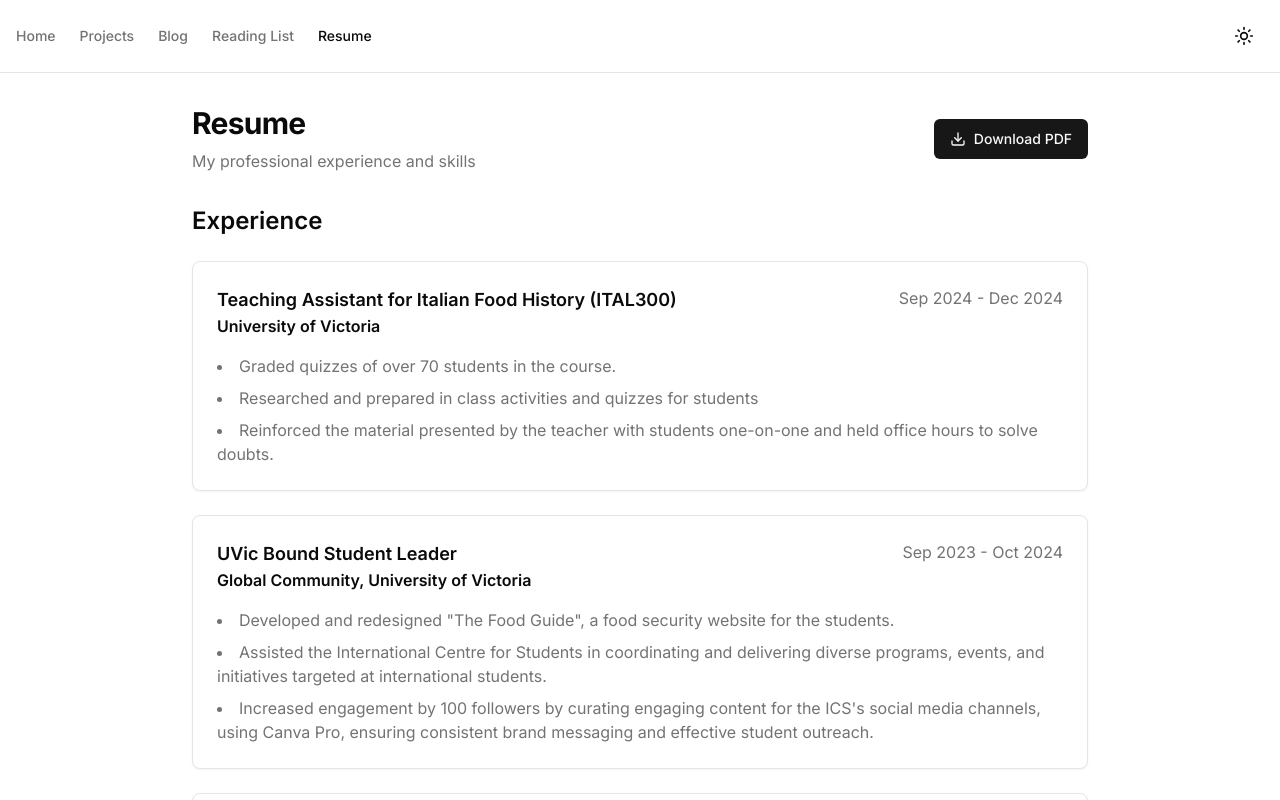
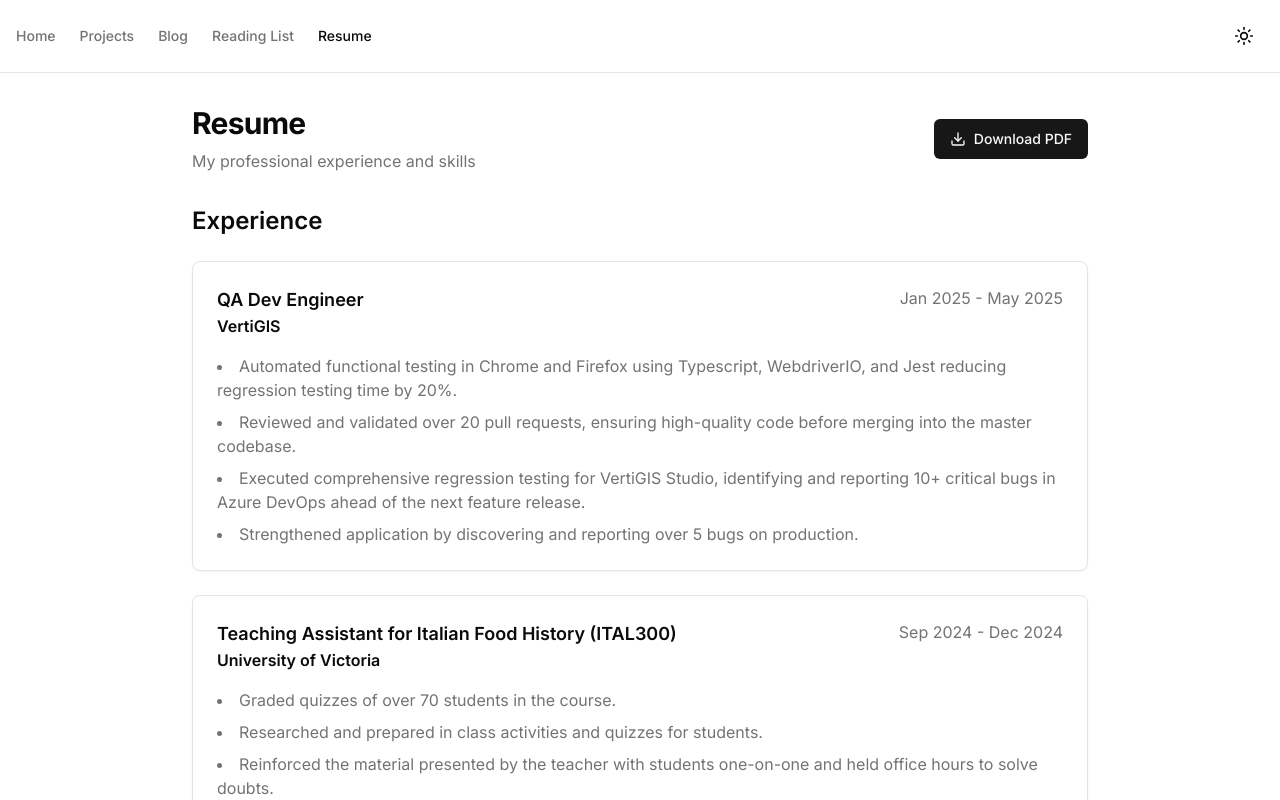
Before and after one commit to palodaman/website, a Next.js app: page /resume in a window 1280 px wide. Shown: the top 800 px of the page. Built offline with nearby package versions, Linux system fonts and the light colour scheme.

Commit message:
added a job to resume

```diff
--- a/app/resume/page.tsx
+++ b/app/resume/page.tsx
@@ -35,6 +35,25 @@ export default function Resume() {
         <Card className="p-6 space-y-4">
           <div className="flex justify-between">
             <div>
+              <h3 className="text-lg font-semibold">QA Dev Engineer </h3>
+              <p className="font-semibold">VertiGIS </p>
+            </div>
+            <p className="text-muted-foreground"> Jan 2025 - May 2025</p>
+          </div>
+          <ul className="list-disc list-inside space-y-2 text-muted-foreground">
+            <li>Automated functional testing in Chrome and Firefox using Typescript, WebdriverIO, and Jest reducing regression
+              testing time by 20%.</li>
+            <li>Reviewed and validated over 20 pull requests, ensuring high-quality code before merging into the master codebase.</li>
+            <li>Executed comprehensive regression testing for VertiGIS Studio, identifying and reporting 10+ critical bugs in Azure
+              DevOps ahead of the next feature release.</li>
+            <li>Strengthened application by discovering and reporting over 5 bugs on production.</li>
+          </ul>
+        </Card>
+
+
+        <Card className="p-6 space-y-4">
+          <div className="flex justify-between">
+            <div>
               <h3 className="text-lg font-semibold">Teaching Assistant for Italian Food History (ITAL300) </h3>
               <p className="font-semibold">University of Victoria </p>
             </div>
@@ -42,7 +61,7 @@ export default function Resume() {
           </div>
           <ul className="list-disc list-inside space-y-2 text-muted-foreground">
             <li>Graded quizzes of over 70 students in the course.</li>
-            <li>Researched and prepared in class activities and quizzes for students</li>
+            <li>Researched and prepared in class activities and quizzes for students.</li>
             <li>Reinforced the material presented by the teacher with students one-on-one and held office hours to solve doubts.</li>
           </ul>
         </Card>
```
